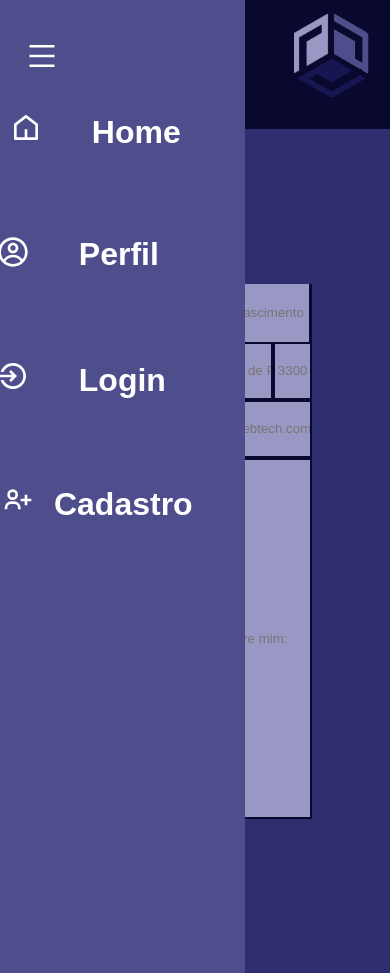
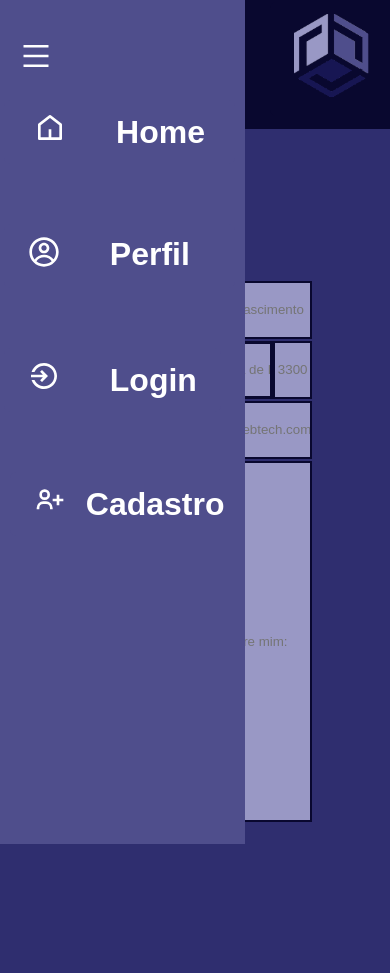
Before and after one commit to Rian-Rero/WebSystem-Trainee-Group-6, a React (Vite) app in the folder Trainee-Group6/: page /perfil in a window 390 px wide. Shown: the top 973 px of the page. Built offline with nearby package versions, Linux system fonts and the light colour scheme.

Commit message:
responsive

```diff
--- a/Trainee-Group6/src/Components/BotaoLogin/style.js
+++ b/Trainee-Group6/src/Components/BotaoLogin/style.js
@@ -5,7 +5,7 @@ export const StyleBotaoLogin = styled.button`
 display: flex;
 justify-content: center;
 align-items: center;
-margin-left: -37px;
+margin-left: -6px;
 padding: 12px 24px;
 margin-right: 60px;
 gap: 50px;
@@ -30,7 +30,7 @@ export const StyleBotaoHome = styled.button`
 display: flex;
 justify-content: center;
 align-items: center;
-margin-left: -37px;
+margin-left: -6px;
 padding: 12px 24px;
 gap: 50px;
 font-size: 32px;
@@ -53,7 +53,7 @@ export const StyleBotaoCadastro = styled.button`
 display: flex;
 justify-content: center;
 align-items: center;
-margin-left: -35px;
+margin-left: 0px;
 padding: 12px 24px;
 width: 245px;
 gap: 20px;
@@ -75,7 +75,7 @@ transition: width 0.3s ease;
 export const StyleBotaoPerfil = styled.button`
 
 display: flex;
-margin-left: -37px;
+margin-left: -6px;
 padding: 12px 24px;
 width: 245px;
 gap: 50px;
@@ -147,6 +147,7 @@ export const StyleBotaoEditProfile = styled.button`
     cursor: pointer;
     transition: background-color 0.3s ease;
 
+
 &:hover {
     background-color: #09082F;
 }
--- /dev/null
+++ b/Trainee-Group6/src/Components/Sider/Sider.jsx
@@ -0,0 +1,48 @@
+import {MenuLateral, Expandir, Lista, ItemMenu, } from "./style";
+import BotaoHome from "../BotaoLogin/BotaoHome";
+import BotaoPerfil from "../BotaoLogin/BotaoPerfil";
+import BotaoLogin from "../BotaoLogin/BotaoLogin";
+import BotaoCadastro from "../BotaoLogin/BotaoCadastro";
+import {AiOutlineMenu} from "react-icons/ai";
+
+function Sider()
+{
+
+    return (
+
+        <MenuLateral>
+
+              <Expandir>
+                  <AiOutlineMenu>
+                  </AiOutlineMenu>
+              </Expandir>
+
+              <Lista>
+
+                      <ItemMenu>
+                        <BotaoHome onClick = {() => navigate("/")}>
+                        </BotaoHome> <br />
+                      </ItemMenu>
+
+                      <ItemMenu>
+                        <BotaoPerfil onClick = {() => navigate("/perfil")}>
+                        </BotaoPerfil> <br />
+                      </ItemMenu>
+
+
+                      <ItemMenu>
+                        <BotaoLogin onClick = {() => navigate("/login")}>
+                        </BotaoLogin> <br />
+                      </ItemMenu>
+
+                      <ItemMenu>
+                      <BotaoCadastro onClick = {() => navigate("/cadastro")}>
+                     </BotaoCadastro>
+                     </ItemMenu>
+
+              </Lista>
+        </MenuLateral>
+    )
+}
+
+export default Sider;
--- /dev/null
+++ b/Trainee-Group6/src/Components/Sider/index.js
@@ -0,0 +1 @@
+export { default } from "./Sider"
--- /dev/null
+++ b/Trainee-Group6/src/Components/Sider/style.js
@@ -0,0 +1,38 @@
+import styled from "styled-components";
+
+export const MenuLateral = styled.nav`
+    position: fixed;
+    top: 0;
+    height: 100vh;
+    background-color: #4F4E8C;
+    width: 80px;
+    border: none;
+    padding: 40px 0 40px 0%;
+    overflow: hidden;
+    transition: 0.3s;
+    &:hover {
+    width: 245px;
+
+}
+`
+
+export const Lista = styled.ul`
+   height: 100%;
+   list-style-type: none;
+`
+
+
+export const ItemMenu = styled.li`
+    padding: 20px 4%;
+    display: flex;
+    margin-bottom: 20px;
+`
+export const Expandir = styled.div`
+    width: 100%;
+    padding-left: 10px;
+    color: #FFFFFF;
+    font-size: 32px;
+    cursor: pointer;
+    margin-left: 10px;
+
+`
--- a/Trainee-Group6/src/pages/Julio/Julio.jsx
+++ b/Trainee-Group6/src/pages/Julio/Julio.jsx
@@ -1,12 +1,13 @@
 import { useNavigate } from "react-router-dom";
 import { Arroz } from "./style";
+import Sider from "../../Components/Sider/Sider";
 
 function Julio()
 {
     const navigate = useNavigate();
     return(
         <Arroz>
-            w
+            <Sider/>
         </Arroz>
     )
 }
--- a/Trainee-Group6/src/pages/Perfil/Perfil.jsx
+++ b/Trainee-Group6/src/pages/Perfil/Perfil.jsx
@@ -10,6 +10,7 @@ Linha2, Coluna, Pagina, Tamanho } from "./style";
 import PerfilIcon from "../../Icons/editProfile.svg";
 import {AiOutlineMenu} from "react-icons/ai";
 import  "./script.js";
+import Sider from "../../Components/Sider/Sider";
 
 
 function Perfil()
@@ -29,38 +30,9 @@ function Perfil()
             </DivLogo>
 
 
-        <MenuLateral>
-
-              <Expandir>
-                  <AiOutlineMenu style={{width: 100}}>
-                  </AiOutlineMenu>
-              </Expandir>
-
-              <Lista>
-
-                      <ItemMenu>
-                        <BotaoHome onClick = {() => navigate("/")}>
-                        </BotaoHome> <br />
-                      </ItemMenu>
-
-                      <ItemMenu>
-                        <BotaoPerfil onClick = {() => navigate("/perfil")}>
-                        </BotaoPerfil> <br />
-                      </ItemMenu>
+        <Sider/>
 
 
-                      <ItemMenu>
-                        <BotaoLogin onClick = {() => navigate("/login")}>
-                        </BotaoLogin> <br />
-                      </ItemMenu>
-
-                      <ItemMenu>
-                      <BotaoCadastro onClick = {() => navigate("/cadastro")}>
-                     </BotaoCadastro>
-                     </ItemMenu>
-
-              </Lista>
-        </MenuLateral>
 
     <Pagina>
 
--- a/Trainee-Group6/src/pages/Perfil/style.js
+++ b/Trainee-Group6/src/pages/Perfil/style.js
@@ -6,8 +6,10 @@ export const Coluna = styled.div`
     display: flex;
     flex-direction: column;
     width: 50%;
+
     justify-content: center;
     align-items: center;
+    justify-content: space-evenly;
 `
 export const Pagina = styled.div`
     display: flex;
@@ -32,7 +34,7 @@ export const Body = styled.div`
     {
 
     }
-    @media screen and (max-width: 600)
+    @media screen and (max-width: 860)
     {
 
     }
@@ -98,17 +100,20 @@ export const Nome = styled.input`
     width: 100%;
     height: 58px;
     background: #9998C5;
-    border:solid #09082F;
-    border-top: 2px;
-    border-bottom: 1px;
+    border: solid 2px #09082F;
+
+
+
 `
 export const Cargo = styled.input`
+    border: solid 2px #09082F;
     text-align: center;
     box-sizing: border-box;
     width: 67%;
     height: 58px;
     background: #9998C5;
-    border: 2px solid #09082F;
+    border: solid #09082F;
+
 `
 export const Numero = styled.input`
     text-align: center;
@@ -143,4 +148,5 @@ export const Tamanho = styled.div`
     display: flex;
     flex-direction: column;
     width: 60%;
+    gap: 2px;
 `
```
